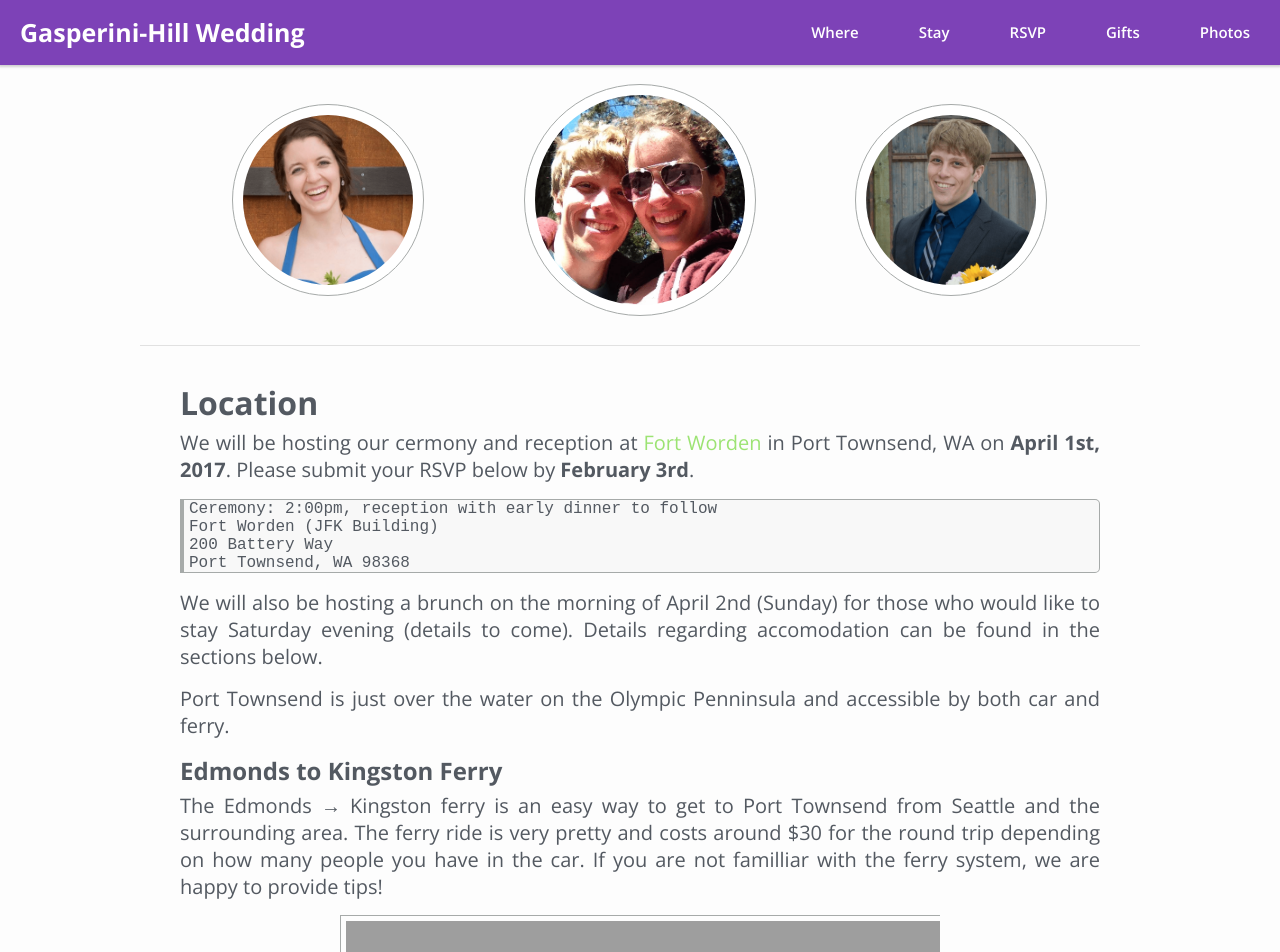
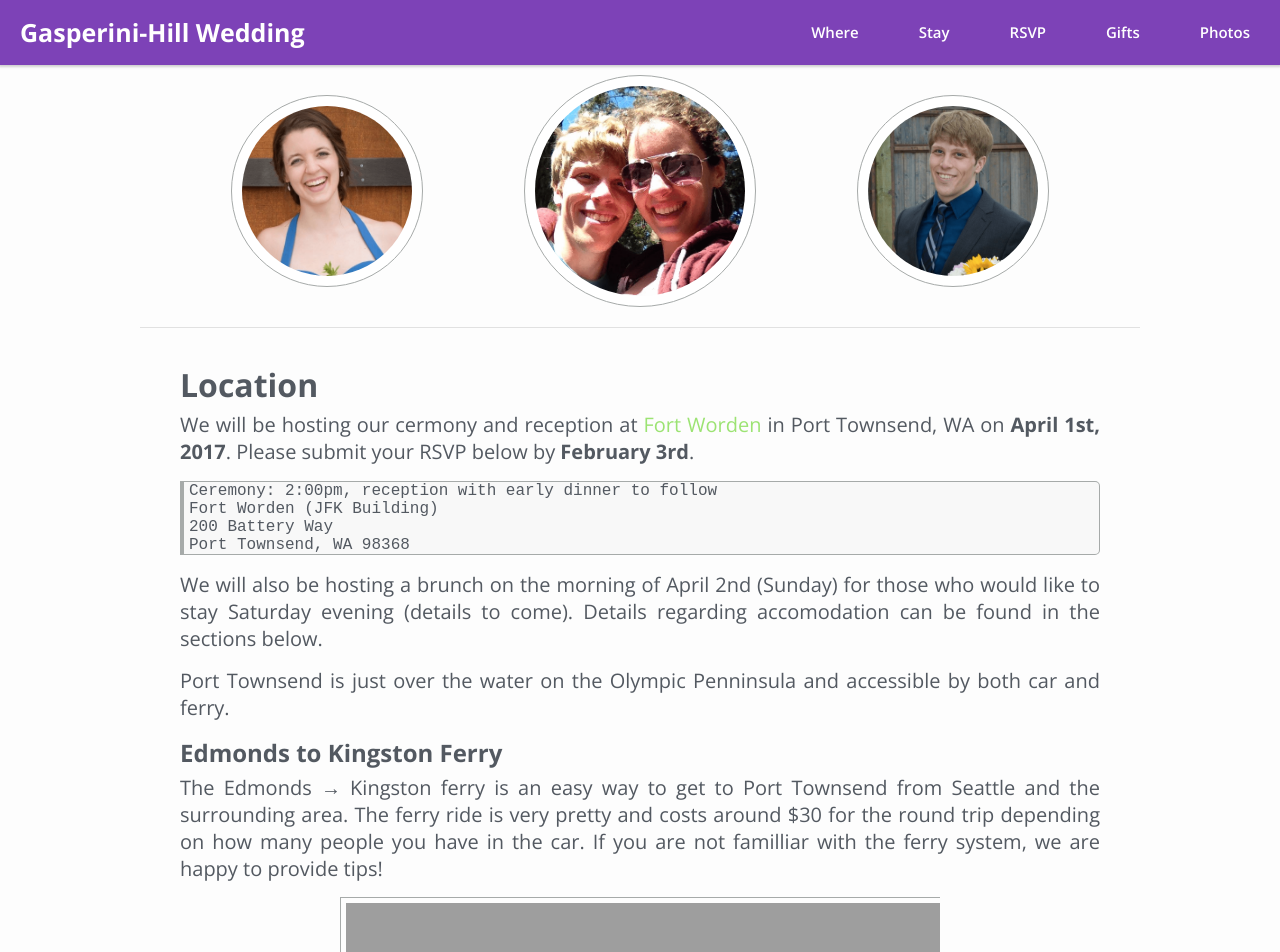
Before and after one commit to andrewhill157/personal-website, a Jekyll site: the page built from wedding/index.html, in a window 1280 px wide and 1400 px high. Shown: the top 952 px of the window. Built offline with Jekyll 4.4.1, drawn with Linux system fonts in a browser that asks for light colours; nearby versions of some CDN libraries; comment, search, counter and statistics services are not loaded; grey boxes are pictures that could not be loaded.

Commit message:
Updates images on wedding page to be more responsive and fixes a few weird bugs on mobile for wedding page.

```diff
--- a/css/responsive-nav.scss
+++ b/css/responsive-nav.scss
@@ -178,7 +178,6 @@
         a {
           color: inherit;
           width: 100%;
-          float: left;
 
           @media screen and (max-width: 60em) { padding: 0.7em 1em; }
 
@@ -212,7 +211,7 @@
   text-indent: -300px;
   position: relative;
   overflow: hidden;
-  width: 60px;
+  width: 40px;
   height: 55px;
   float: right;
   color: inherit;
--- a/css/wedding.scss
+++ b/css/wedding.scss
@@ -34,13 +34,41 @@
   border: 1px solid #A6AAA9;
   background-color: white;
   display: block;
-  margin: auto;
   -webkit-transition-duration: 0.2s; /* Safari */
   transition-duration: 0.2s;
 }
 
-#couple-image1,#couple-image3 {
-  margin-top: 20px;
+.column-container {
+    display: flex;
+    flex-flow: row wrap;
+    width: 100%;
+    justify-content: center; /* align horizontal */
+    align-items: center; /* align vertical */
+    -webkit-flex-flow: row wrap;
+    -webkit-justify-content: space-between;
+
+    .column {
+        -webkit-flex: 1 1 auto;
+        flex: 1 1 auto;
+        display: flex;
+        justify-content: center; /* align horizontal */
+        align-items: center; /* align vertical */
+    }
+
+    .column-1 {
+        @extend .column;
+        order: 1;
+    }
+
+    .column-2 {
+        @extend .column;
+        order: 2;
+    }
+
+    .column-3 {
+        @extend .column;
+        order: 3;
+    }
 }
 
 #couple-image1:hover,#couple-image2:hover,#couple-image3:hover {
@@ -100,5 +128,5 @@
 
 .rsvp-form {
   max-height: 1400px;
-  height: 1400px;
+  height: 1500px;
 }
--- a/wedding/index.html
+++ b/wedding/index.html
@@ -4,14 +4,14 @@
 ---
 
 <div class="section" id="couple-images">
-<div class="partition group">
-	<div class="col span_1_of_3">
+<div class="column-container">
+	<div class="column-1">
     <img id="couple-image1" src="/images/wedding/molly.png" height=170 width=170>
   </div>
-  <div class="col span_1_of_3">
+  <div class="column-2">
       <img id="couple-image2" src="/images/wedding/couple.png" height=210 width=210>
  </div>
- <div class="col span_1_of_3">
+ <div class="column-3">
    <img id="couple-image3" src="/images/wedding/andrew.png" height=170 width=170>
  </div>
 </div>
```
